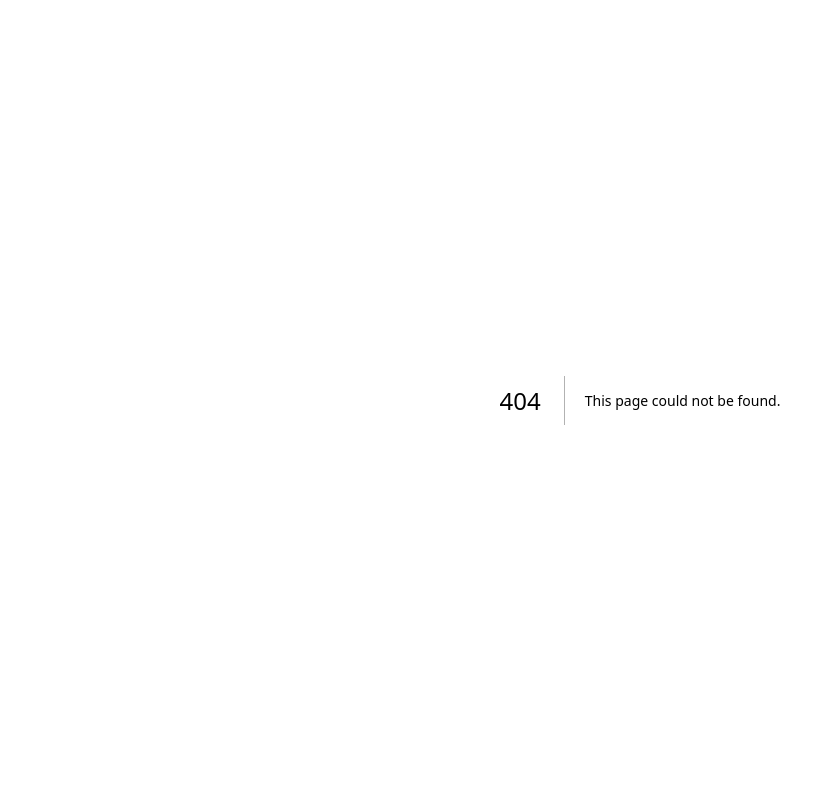
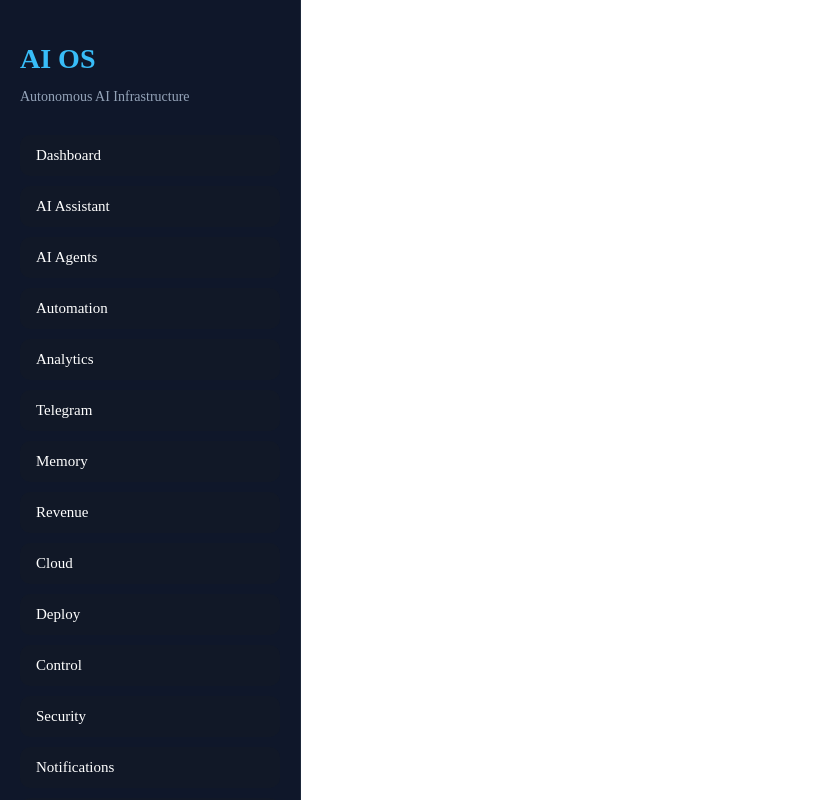
Before and after one commit to snapsparkofficial00-cloud/Ai, a Next.js app: page /components/sidebar in a window 1280 px wide. Before the commit this address had no page. Shown: the whole page, without its empty margins (0-822 px from the left). Built offline with nearby package versions, Linux system fonts and the light colour scheme.

Commit message:
Create page.tsx

```diff
--- /dev/null
+++ b/app/components/sidebar/page.tsx
@@ -0,0 +1,93 @@
+"use client";
+
+import Link from "next/link";
+
+export default function Sidebar() {
+  const menuItems = [
+    { name: "Dashboard", path: "/" },
+    { name: "AI Assistant", path: "/assistant" },
+    { name: "AI Agents", path: "/agents" },
+    { name: "Automation", path: "/automatic" },
+    { name: "Analytics", path: "/analytics" },
+    { name: "Telegram", path: "/telegram" },
+    { name: "Memory", path: "/memory" },
+    { name: "Revenue", path: "/revenue" },
+    { name: "Cloud", path: "/cloud" },
+    { name: "Deploy", path: "/deploy" },
+    { name: "Control", path: "/control" },
+    { name: "Security", path: "/security" },
+    { name: "Notifications", path: "/notifications" },
+    { name: "Mobile", path: "/mobile" },
+    { name: "Monitor", path: "/moniter" },
+    { name: "Marketplace", path: "/marketplace" },
+    { name: "Finance", path: "/finance" },
+    { name: "Settings", path: "/settings" },
+    { name: "Team", path: "/team" },
+    { name: "Terminal", path: "/terminal" },
+    { name: "CEO Chat", path: "/xyz" },
+  ];
+
+  return (
+    <aside
+      style={{
+        width: "260px",
+        height: "100vh",
+        background: "#0f172a",
+        color: "white",
+        position: "fixed",
+        left: 0,
+        top: 0,
+        padding: "20px",
+        overflowY: "auto",
+        borderRight: "1px solid #1e293b",
+      }}
+    >
+      <h1
+        style={{
+          fontSize: "28px",
+          fontWeight: "bold",
+          marginBottom: "10px",
+          color: "#38bdf8",
+        }}
+      >
+        AI OS
+      </h1>
+
+      <p
+        style={{
+          color: "#94a3b8",
+          fontSize: "14px",
+          marginBottom: "30px",
+        }}
+      >
+        Autonomous AI Infrastructure
+      </p>
+
+      <nav
+        style={{
+          display: "flex",
+          flexDirection: "column",
+          gap: "10px",
+        }}
+      >
+        {menuItems.map((item, index) => (
+          <Link
+            key={index}
+            href={item.path}
+            style={{
+              padding: "12px 16px",
+              borderRadius: "10px",
+              background: "#111827",
+              color: "white",
+              textDecoration: "none",
+              transition: "0.3s",
+              fontSize: "15px",
+            }}
+          >
+            {item.name}
+          </Link>
+        ))}
+      </nav>
+    </aside>
+  );
+}
```
